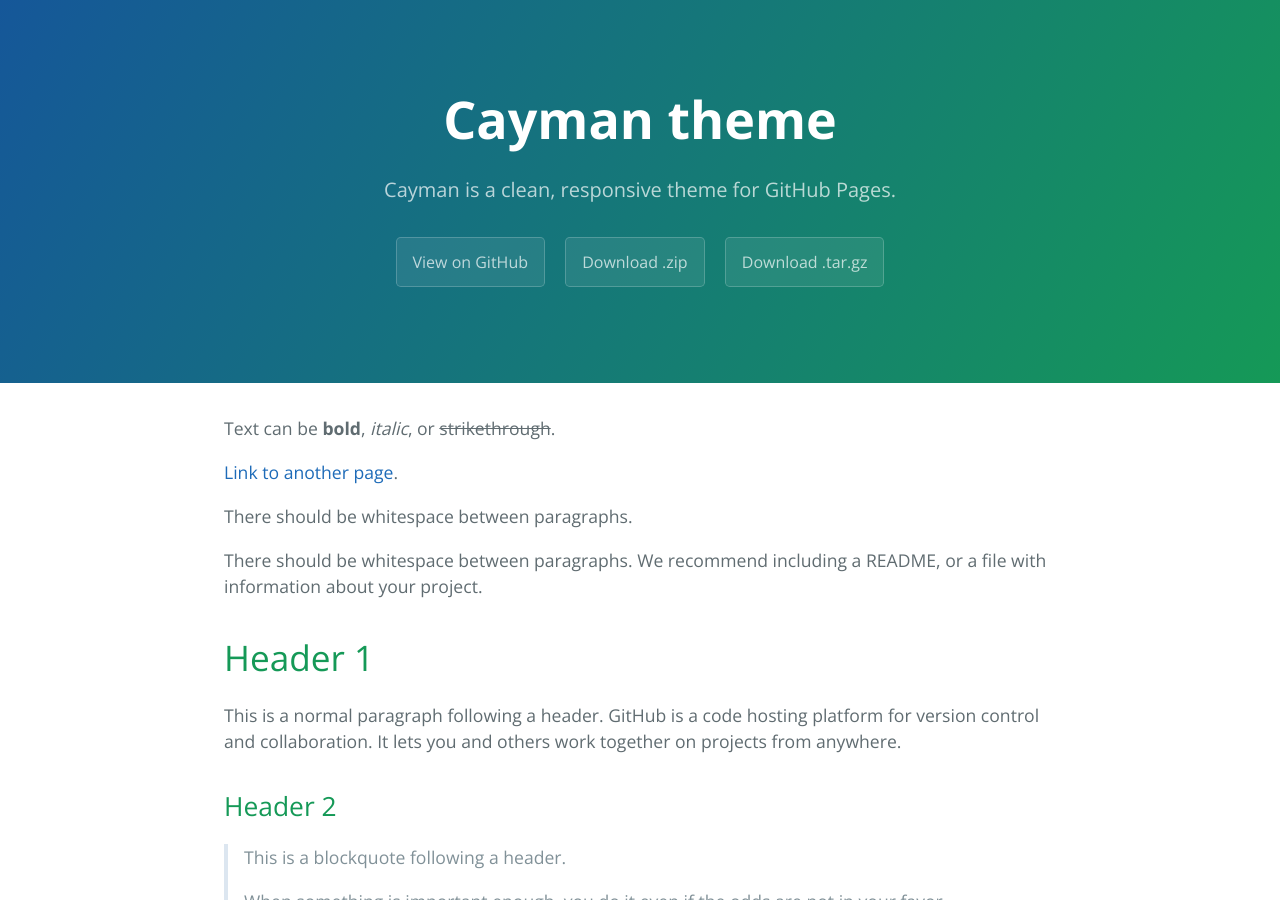
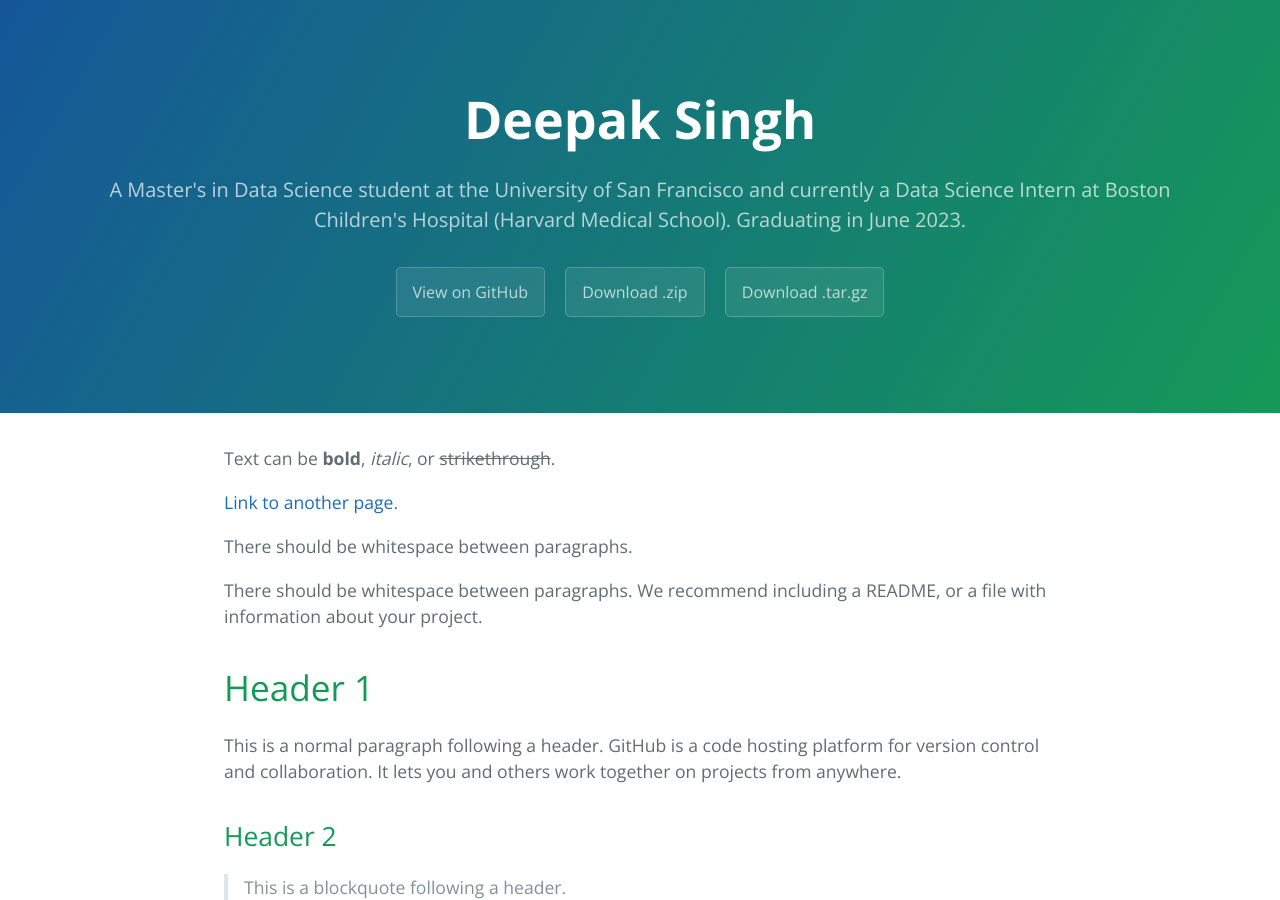
Before and after one commit to deepsAI8/demo, a Jekyll site: the page built from index.md, in a window 1280 px wide and 900 px high. Built offline with Jekyll 4.4.1, drawn with Linux system fonts in a browser that asks for light colours.

Commit message:
Update _config.yml

```diff
--- a/_config.yml
+++ b/_config.yml
@@ -1,5 +1,5 @@
-title: Cayman theme
-description: Cayman is a clean, responsive theme for GitHub Pages.
+title: Deepak Singh
+description: "A Master's in Data Science student at the University of San Francisco and currently a Data Science Intern at Boston Children's Hospital (Harvard Medical School). Graduating in June 2023."
 show_downloads: true
 google_analytics:
 theme: jekyll-theme-cayman
```
